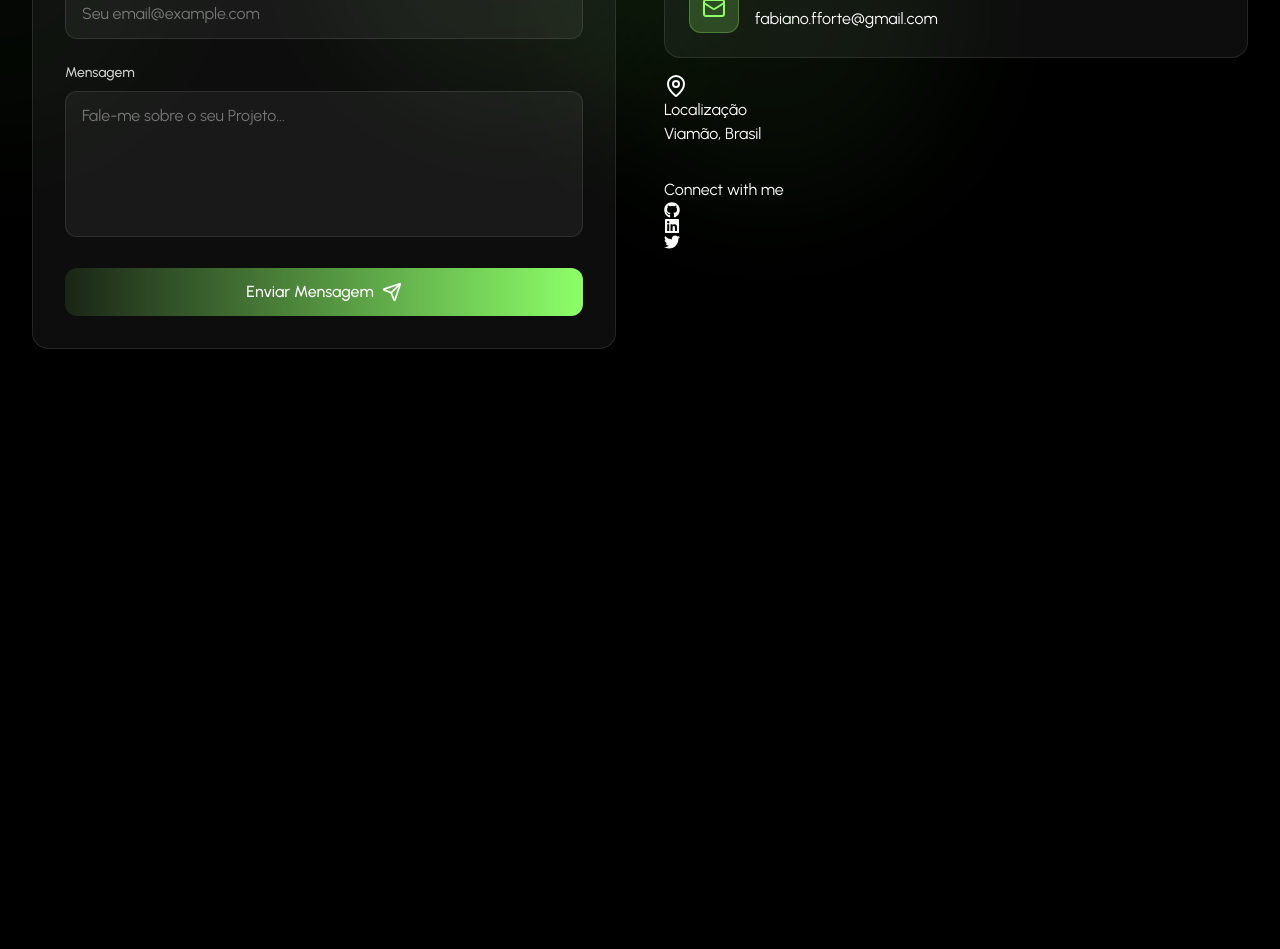
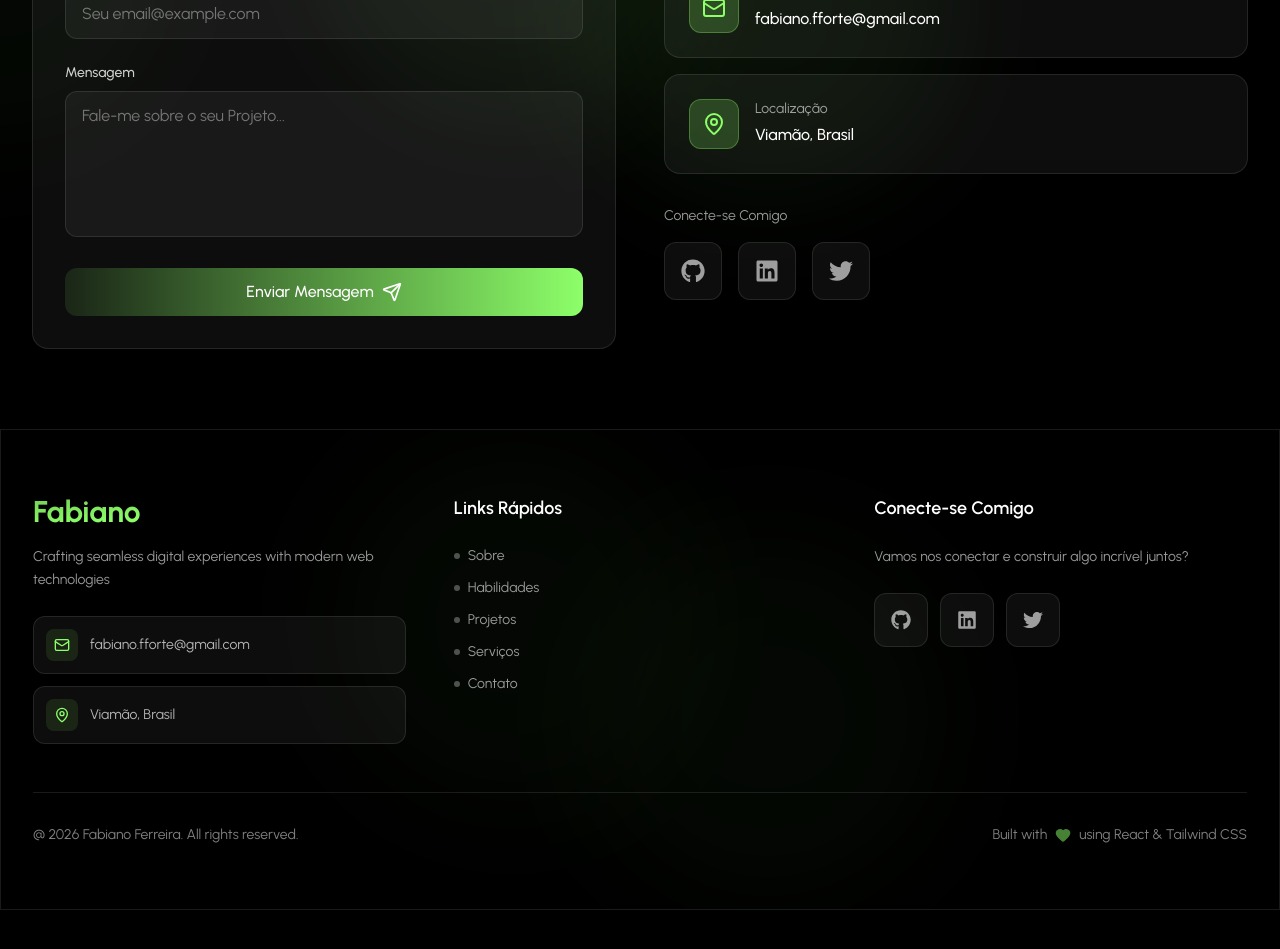
Before and after one commit to fabianofforte/react-de-portifolio, a React (Vite) app: page / in a window 1280 px wide. Shown: the part 6360-7309 px from the top of the page. After the commit the page ends 7270 px from the top, so only its background shows below. Built offline with nearby package versions, Linux system fonts and the light colour scheme.

Commit message:
commit footer

```diff
--- a/src/App.jsx
+++ b/src/App.jsx
@@ -8,11 +8,12 @@
 import Services from "./components/sections/Services";
 import Testimonials from "./components/sections/Testimonials";
 import Contact from "./components/sections/Contact";
+import Footer from "./components/layout/Footer";
 
 
 const App = () => {
   return(
-    <div className="min-h-screen bg-black pb-[100vh]">
+    <div className="min-h-screen bg-black">
       <Navbar />
       <main>
         <Hero />
@@ -23,6 +24,8 @@
         <Testimonials />
         <Contact />
       </main>
+
+      <Footer />
     </div>
   );
 };
--- a/src/components/layout/Footer.jsx
+++ b/src/components/layout/Footer.jsx
@@ -1,8 +1,101 @@
-import React from 'react'
+import React from 'react';
+import { FaGithub, FaLinkedin, FaTwitter } from "react-icons/fa";
+import { Mail, MapPin, Send, Heart } from "lucide-react";
+import { NAV_LINKS, PERSONAL_INFO, SOCIAL_LINKS } from "../../utils/constants";
+import { scrollToSection } from '../../hooks/useScrollSpy';
+import FadeIn from "../animations/FadeIn";
 
 const Footer = () => {
+
+  const socialIcons = {
+    github: FaGithub,
+    linkedin: FaLinkedin,
+    twitter: FaTwitter
+  }
+
   return (
-    <div>Footer</div>
+    <footer className="relative bg-black overflow-hidden border border-white/10">
+      <div className="absolute inset-0 overflow-hidden">
+        <div className="absolute top-0 left-1/4 w-96 h-96 bg-primary/10 opacity-30 rounded-full blur-3xl" />
+        <div className="absolute bottom-0 right-1/4 w-96 h-96 bg-primary/10 opacity-30 rounded-full blur-3xl" />
+      </div>
+      <div className="relative z-10 max-w-7xl mx-auto px-4 sm:px-6 lg:px-8 py-16">
+        <div className="grid grid-cols-1 md:grid-cols-3 gap-12 mb-12">
+          <FadeIn delay={0}>
+            <div>
+              <h3 className="text-3xl font-bold bg-linear-to-br from-primary/80 via-primary to-primary/80 bg-clip-text text-transparent mb-4">
+                {PERSONAL_INFO.name.split(' ')[0]}
+              </h3>
+              <p className="text-white/60 text-sm mb-6 leading-relaxed">
+                {PERSONAL_INFO.tagline}
+              </p>
+              <div className="space-y-3">
+                <a href={`mailto:${PERSONAL_INFO.email}`} className="group flex items-center gap-3 p-3 bg-white/5 border border-white/10 rounded-xl hover:bg-white/10 hover:border-primary/30 transition-all duration-300">
+                  <div className="p-2 bg-primary/10 rounded-lg">
+                    <Mail className="w-4 h-4 text-primary" />
+                  </div>
+                  <span className="text-white/70 text-sm group-hover:text-white transition-colors">
+                    {PERSONAL_INFO.email}
+                  </span>
+                </a>
+                <div className="flex items-center gap-3 p-3 bg-white/5 border border-white/10 rounded-xl">
+                  <div className="p-2 bg-primary/10 rounded-lg">
+                    <MapPin className="w-4 h-4 text-primary" />
+                  </div>
+                  <span className="text-white/70 text-sm">
+                    {PERSONAL_INFO.location}
+                  </span>
+                </div>
+              </div>
+            </div>
+          </FadeIn>
+          <FadeIn delay={100}>
+            <div>
+              <h4 className="text-white font-semibold mb-6 text-lg">Links Rápidos</h4>
+              <ul className="space-y-3">
+                {NAV_LINKS.map((link) => (
+                <li key={link.id}>
+                  <button onClick={() => scrollToSection(link.id)} className="group flex items-center gap-2 text-white/60 hover:text-primary transition-all duration-300">
+                    <div className="w-1.5 h-1.5 rounded-full bg-white/30 group-hover:bg-primary group-hover:w-2 transition-all duration-300" />
+                    <span className="text-sm">{link.label}</span>
+                  </button>
+                </li>
+                ))}
+              </ul>
+            </div>
+          </FadeIn>
+          <FadeIn delay={200}>
+            <div>
+              <h4 className="text-white font-semibold mb-6 text-lg">Conecte-se Comigo</h4>
+              <p className="text-white/60 text-sm mb-6 leading-relaxed">Vamos nos conectar e construir algo incrível juntos?</p>
+              <div className="flex flex-wrap gap-3">
+                {Object.entries(SOCIAL_LINKS).map(([platform, url]) => {
+                  const Icon = socialIcons[platform];
+                  return Icon ? (
+                    <a key={platform} href={url} target="_blank" rel="noopener noreferrer" className="group relative p-4 bg-white/5 rounded-xl border border-white/10 hover:bg-white/10 hover:border-primary/50 hover:scale-110 transition-all duration-300" aria-label={`Connect on ${platform}`}>
+                      <Icon className="w-5 h-5 text-white/60 group-hover:text-primary transition-colors duration-300" />
+                      <div className="absolute inset-0 bg-linear-to-br from-primary/0 to-primary/0 group-hover:from-primary/10 group-hover:to-primary/5 rounded-xl transition-all duration-300 pointer-events-none" />
+                    </a>
+                  ) : null;
+                })}
+              </div>
+            </div>
+          </FadeIn>
+        </div>
+        <FadeIn delay={300}>
+          <div className="pt-8 border-t border-white/10">
+            <div className="flex flex-col md:flex-row items-center justify-between gap-4">
+              <p className="text-white/50 text-sm">
+                @ {new Date().getFullYear()} {PERSONAL_INFO.name}. All rights reserved.
+              </p>
+              <p className="flex items-center gap-2 text-white/50 text-sm">
+                Built with <Heart className="w-4 h-4 text-primary fill-primary animate-pulse" /> using React & Tailwind CSS
+              </p>
+            </div>
+          </div>
+        </FadeIn>
+      </div>
+    </footer>
   )
 }
 
--- a/src/components/sections/Contact.jsx
+++ b/src/components/sections/Contact.jsx
@@ -1,4 +1,4 @@
-import React, { useState } from "react";
+import { useState } from "react";
 import {
   Mail,
   MapPin,
@@ -126,34 +126,34 @@
                                         <p className="text-sm text-white/60 mb-1">
                                             Email
                                         </p>
-                                        <a href={`mailto:${PERSONAL_INFO.email}`} className=""> {/* 2:10:40 */}
+                                        <a href={`mailto:${PERSONAL_INFO.email}`} className="text-white hover:text-[#A8FFD] transition-colors font-medium">
                                             {PERSONAL_INFO.email}
                                         </a>
                                     </div>
                                 </div>
-                                <div className="" />
+                                <div className="absolute inset-0 bg-linear-to-br from-primary/0 to-primary/0 group-hover:from-primary/5 group-hover:to-primary/5 rounded-2xl transition-all duration-300 pointer-events-none" />
                             </div>
-                            <div>
-                                <div>
-                                    <div>
-                                        <MapPin className="" />
+                            <div className="group relative bg-white/5 border border-white/10 rounded-2xl p-6 hover:border-primary/30 transition-all duration-300">
+                                <div className="flex items-start gap-4">
+                                    <div className="p-3 bg-linear-to-br from-primary/20 to-primary/20 border border-primary/30 rounded-xl">
+                                        <MapPin className="w-6 h-6 text-primary" />
                                     </div>
-                                    <div className="">
-                                        <p className="">Localização</p>
-                                        <p className="">{PERSONAL_INFO.location}</p>
+                                    <div className="flex-1">
+                                        <p className="text-sm text-white/60 mb-1">Localização</p>
+                                        <p className="text-white font-medium">{PERSONAL_INFO.location}</p>
                                     </div>
                                 </div>
                                 <div />
                             </div>
                         </div>
                         <div>
-                            <p className="">Connect with me</p>
-                            <div className="">
+                            <p className="text-sm text-white/60 mb-4">Conecte-se Comigo</p>
+                            <div className="flex gap-4">
                                 {Object.entries(SOCIAL_LINKS).slice(0, 3).map(([platform, url]) => {
                                     const Icon = socialIcons[platform];
                                     return Icon ? (
-                                        <a key={platform} href={url} target="_blank" rel="noopener noreferrer" className="">
-                                            <Icon className="" />
+                                        <a key={platform} href={url} target="_blank" rel="noopener noreferrer" className="p-4 bg-white/5 rounded-xl border border-white/10 hover:bg-white/10 hover:border-primary/50 hover:scale-110 transition-all duration-300 group">
+                                            <Icon className="w-6 h-6 text-white/60 group-hover:text-primary transition-colors" />
                                         </a>
                                     ) : null;
                                 })}
```
